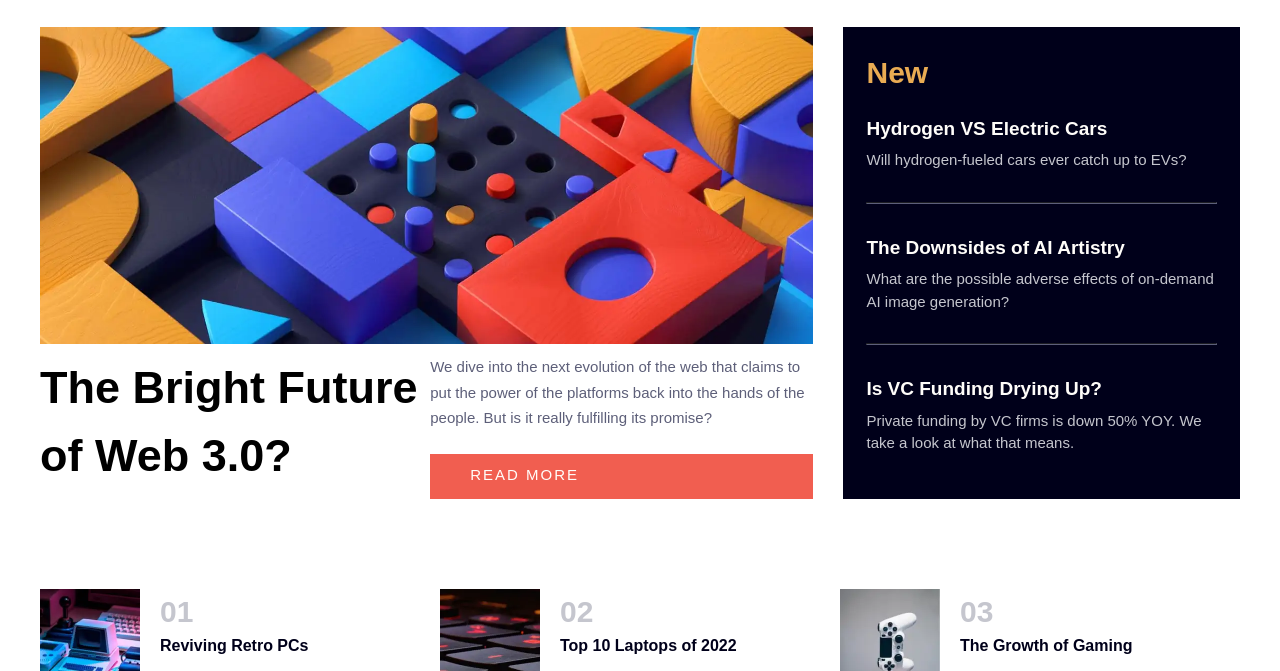
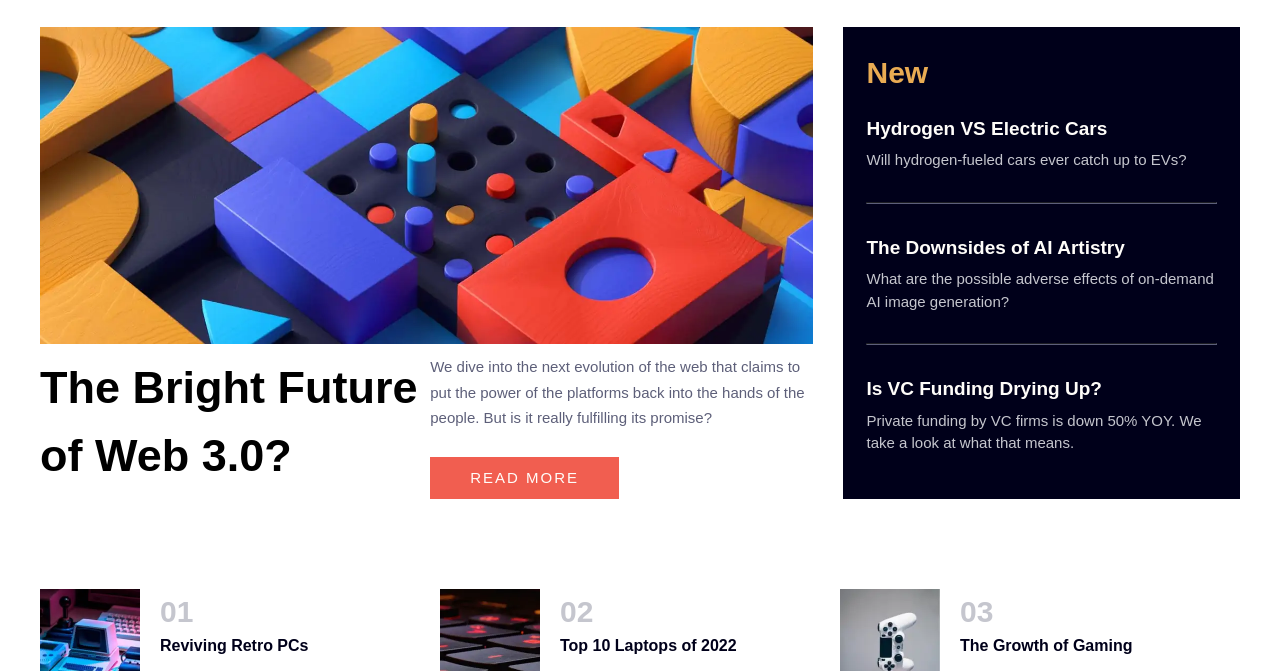
Before and after one commit to YariMorcus/news-homepage, a website built with Parcel: page src/index.html in a window 1280 px wide. Shown: the part 121-792 px from the top of the page. Built offline with nearby package versions, Linux system fonts and the light colour scheme.

Commit message:
change: max-width/height and alignment button

```diff
--- a/src/scss/components/_lead.scss
+++ b/src/scss/components/_lead.scss
@@ -25,8 +25,11 @@
 
   &__read-more {
     grid-area: lead-read-more;
+    align-self: end;
     display: inline-block;
     padding: 1rem 4rem;
+    max-width: fit-content;
+    max-height: fit-content;
     color: v.$off-white;
     text-transform: uppercase;
     text-decoration: none;
```
